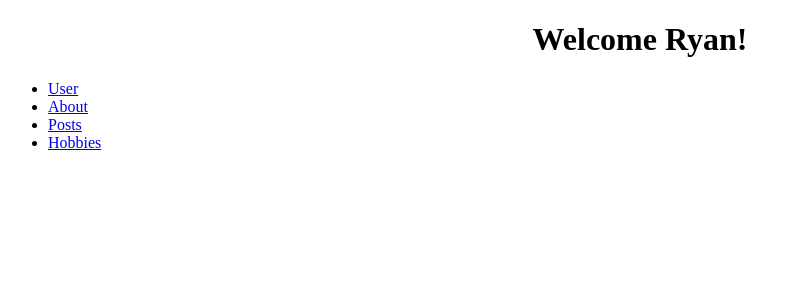
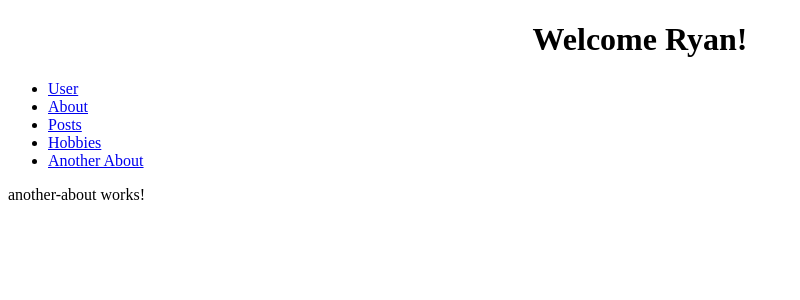
Before and after one commit to sabora920/angular-practice, an Angular app: page /anotherabout in a window 1280 px wide. Before the commit this address led to /. Shown: the top 300 px of the page, without its empty margins (0-800 px from the left). Built offline with nearby package versions, Linux system fonts and the light colour scheme.

Commit message:
finished implementing lazy loading for one of the endpoints

```diff
--- a/src/app/app.component.html
+++ b/src/app/app.component.html
@@ -8,5 +8,6 @@
   <li><a routerLink="/about">About</a></li>
   <li><a routerLink="/posts">Posts</a></li>
   <li><a routerLink="/hobbies">Hobbies</a></li>
+  <li><a routerLink="/anotherabout">Another About</a></li>
 </ul>
 <router-outlet></router-outlet>
--- a/src/app/app.module.ts
+++ b/src/app/app.module.ts
@@ -13,10 +13,11 @@ import { PostsComponent } from './components/posts/posts.component';
 import { HobbiesComponent } from './components/hobbies/hobbies.component'
 
 const appRoutes: Routes = [
-  {path:'', component: UserComponent},
+  {path:'', component: UserComponent, pathMatch: 'full'},
   {path:'about', component: AboutComponent},
   {path:'posts', component: PostsComponent},
-  {path:'hobbies', component: HobbiesComponent}
+  {path:'hobbies', component: HobbiesComponent},
+  {path:'anotherabout', loadChildren: './user/user.module#UserModule'}
 ];
 
 @NgModule({
--- /dev/null
+++ b/src/app/user/another-about/another-about.component.html
@@ -0,0 +1,3 @@
+<p>
+  another-about works!
+</p>
--- /dev/null
+++ b/src/app/user/another-about/another-about.component.ts
@@ -0,0 +1,15 @@
+import { Component, OnInit } from '@angular/core';
+
+@Component({
+  selector: 'app-another-about',
+  templateUrl: './another-about.component.html',
+  styleUrls: ['./another-about.component.css']
+})
+export class AnotherAboutComponent implements OnInit {
+
+  constructor() { }
+
+  ngOnInit() {
+  }
+
+}
```
Also changed, not shown: src/app/user/user.module.ts (added, +14 -0 lines), src/app/user/user.routing.ts (added, +7 -0 lines), src/app/user/another-about/another-about.component.css (added), 1 other file (tests, documents, lock files or other folders).
